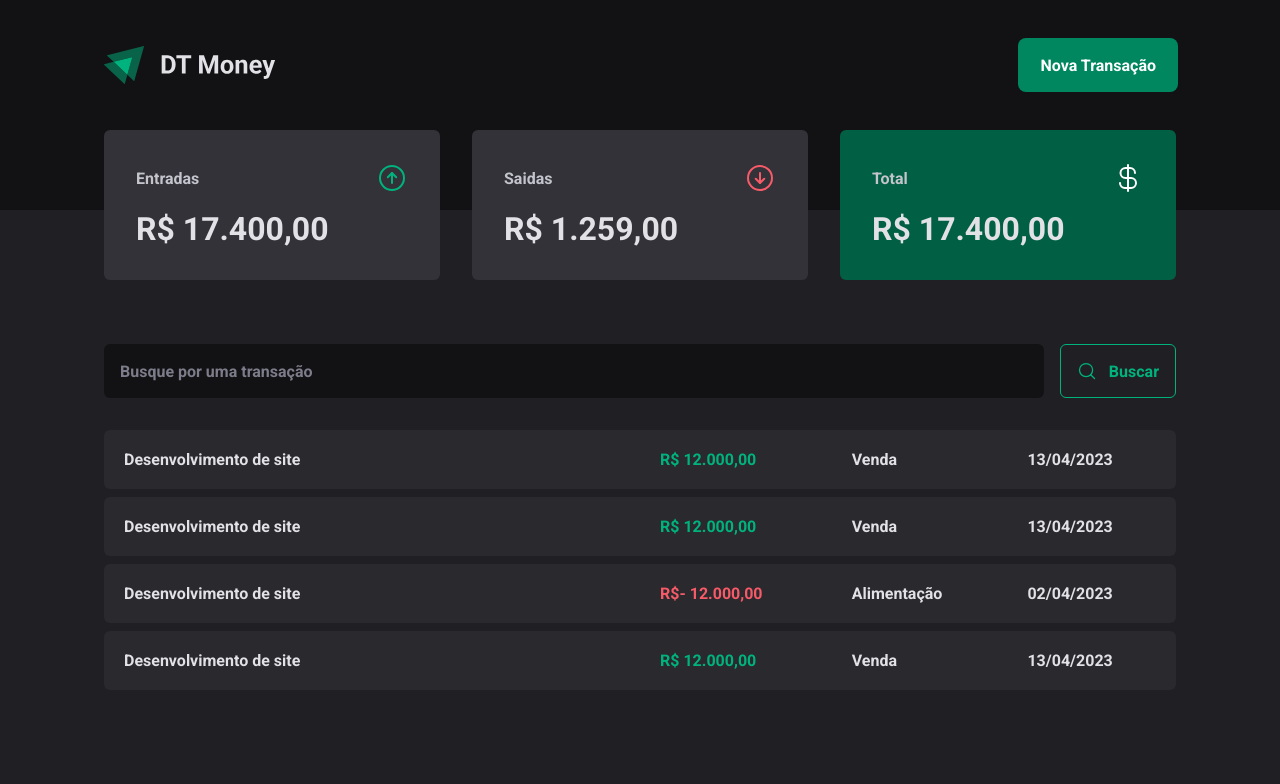
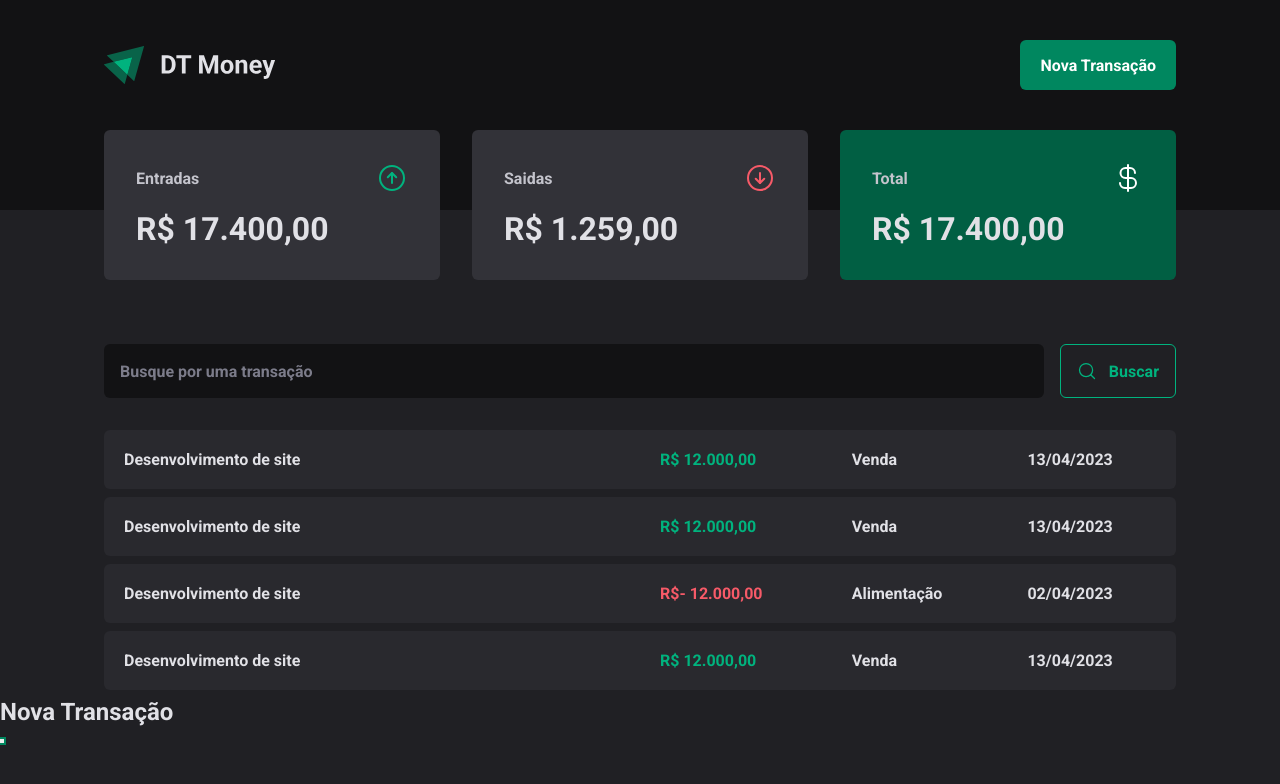
Before and after one commit to salvatoreDeploy/prime-money, a React (Vite) app: page / in a window 1280 px wide. Both pictures are taken after a click on the button "Nova Transação". Shown: the top 784 px of the page. Built offline with nearby package versions, Linux system fonts and the light colour scheme.

Commit message:
adding Radix library for modal with accessibility

```diff
--- a/package.json
+++ b/package.json
@@ -11,6 +11,7 @@
     "preview": "vite preview"
   },
   "dependencies": {
+    "@radix-ui/react-dialog": "^1.0.5",
     "phosphor-react": "^1.4.1",
     "react": "^18.2.0",
     "react-dom": "^18.2.0",
--- a/src/components/Header/index.tsx
+++ b/src/components/Header/index.tsx
@@ -1,12 +1,26 @@
 import { HeaderContainer, HeaderContent, NewTransactionsButton } from './style'
 import logoImg from '../../assets/logo.svg'
+import * as Dialog from '@radix-ui/react-dialog'
 
 export function Header() {
   return (
     <HeaderContainer>
       <HeaderContent>
         <img src={logoImg} alt="" />
-        <NewTransactionsButton>Nova Transação</NewTransactionsButton>
+
+        <Dialog.Root>
+          <Dialog.Trigger asChild>
+            <NewTransactionsButton>Nova Transação</NewTransactionsButton>
+          </Dialog.Trigger>
+
+          <Dialog.Portal>
+            <Dialog.Overlay />
+            <Dialog.Content>
+              <Dialog.Title>Nova Transação</Dialog.Title>
+              <Dialog.Close />
+            </Dialog.Content>
+          </Dialog.Portal>
+        </Dialog.Root>
       </HeaderContent>
     </HeaderContainer>
   )
```
Also changed, not shown: 2 other files (tests, documents, lock files or other folders).
